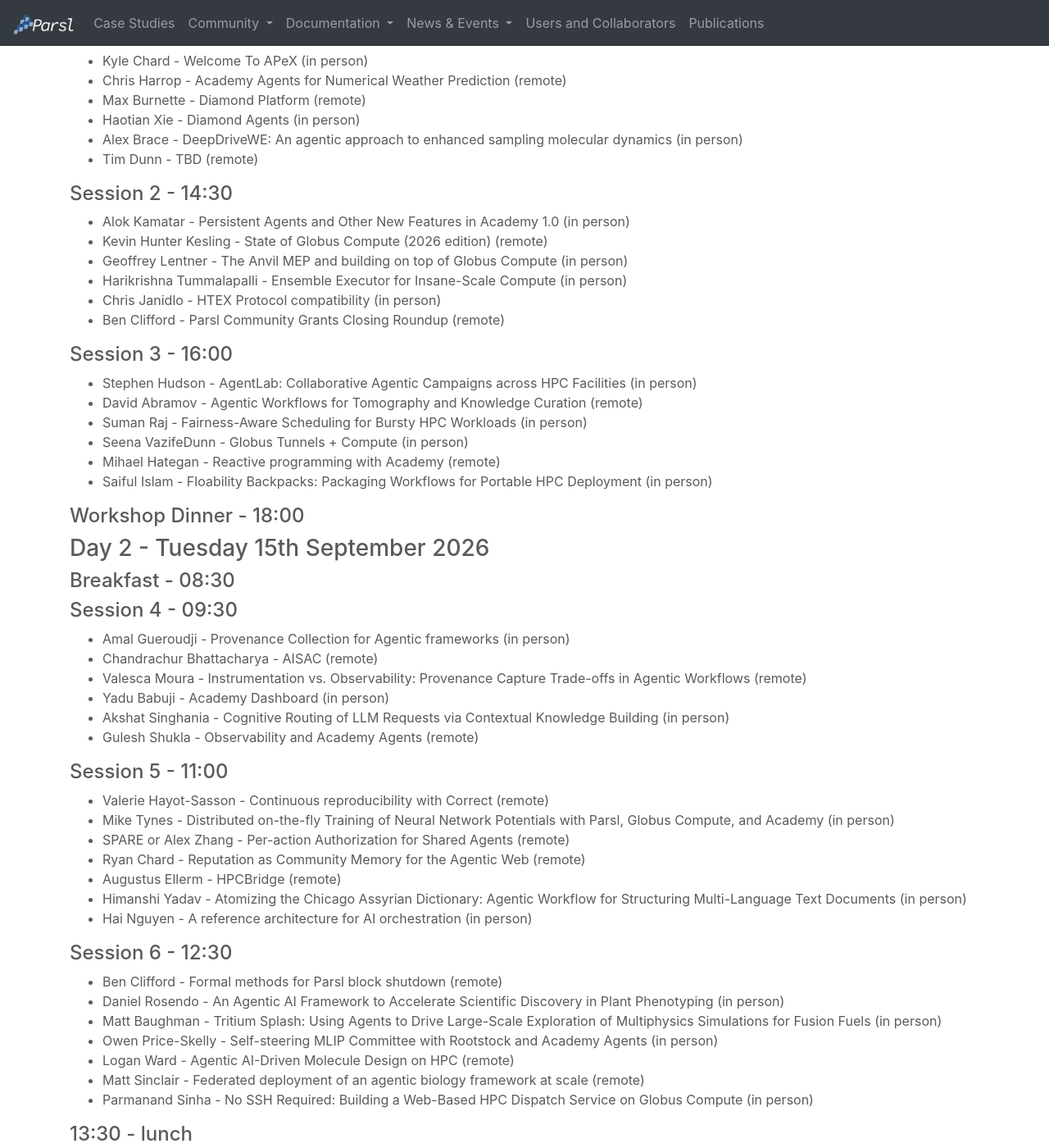
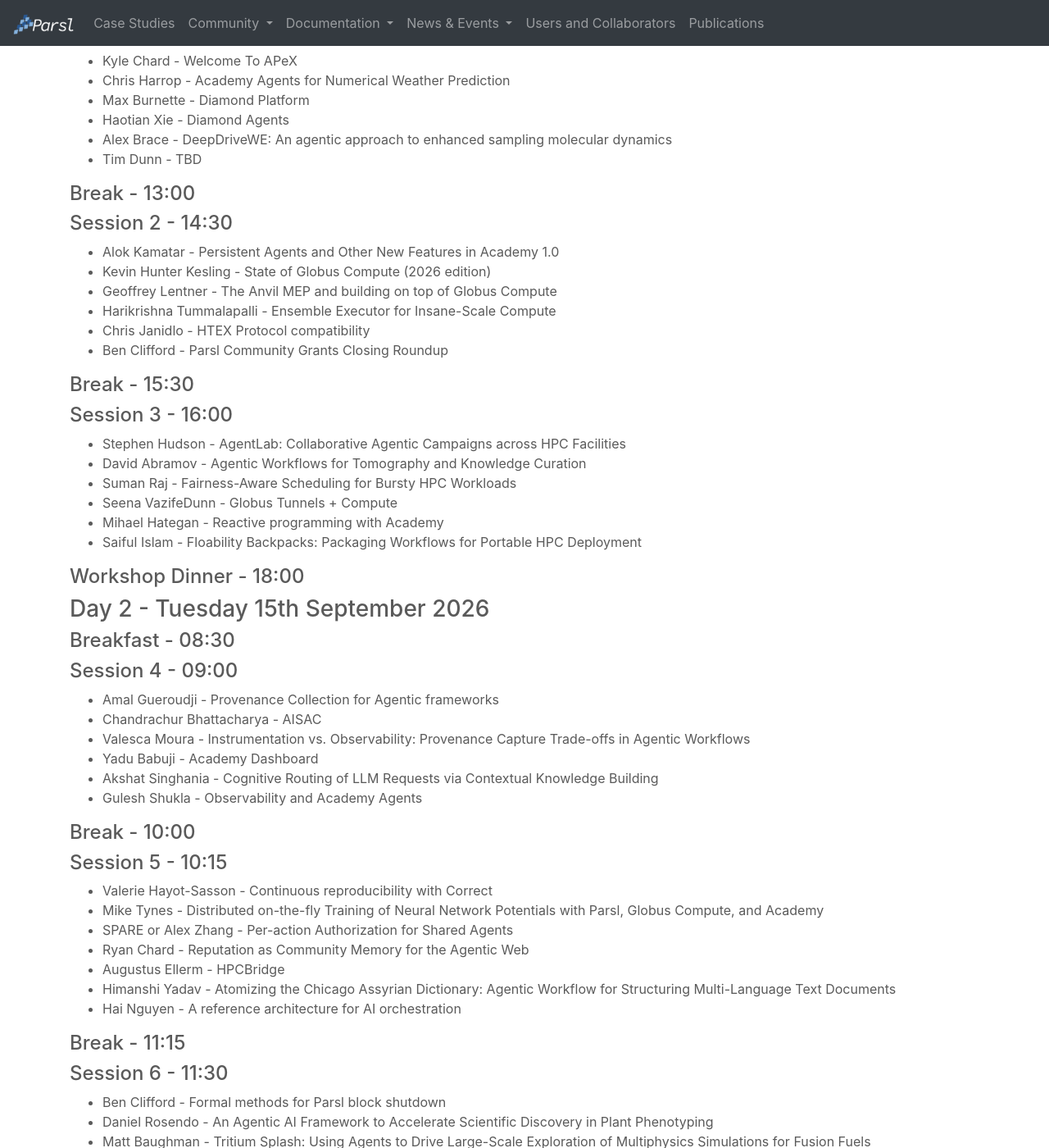
Before and after one commit to Parsl/parsl.github.io, a Jekyll site: the page built from parslfest/apex2026.html, in a window 1280 px wide and 1400 px high, scrolled down 738 px. Shown: the whole window at 82% size. Built offline with Jekyll 4.4.1, drawn with Linux system fonts in a browser that asks for light colours; some of the changed text lies outside the part shown.

Commit message:
Update apex2026.html

```diff
--- a/parslfest/apex2026.html
+++ b/parslfest/apex2026.html
@@ -63,32 +63,36 @@
 
 <h4>Session 1 - 13:00</h4>
 <ul>
-<li>Kyle Chard - Welcome To APeX  (in person) </li>
-<li>Chris Harrop - Academy Agents for Numerical Weather Prediction  (remote) </li>
-<li>Max Burnette - Diamond Platform  (remote) </li>
-<li>Haotian Xie - Diamond Agents  (in person) </li>
-<li>Alex Brace - DeepDriveWE: An agentic approach to enhanced sampling molecular dynamics  (in person) </li>
-<li>Tim Dunn - TBD  (remote) </li>
+<li>Kyle Chard - Welcome To APeX  </li>
+<li>Chris Harrop - Academy Agents for Numerical Weather Prediction </li>
+<li>Max Burnette - Diamond Platform   </li>
+<li>Haotian Xie - Diamond Agents  </li>
+<li>Alex Brace - DeepDriveWE: An agentic approach to enhanced sampling molecular dynamics  </li>
+<li>Tim Dunn - TBD   </li>
 </ul>
+
+<h4>Break - 13:00</h4>
 
 <h4>Session 2 - 14:30</h4>
 <ul>
-<li>Alok Kamatar - Persistent Agents and Other New Features in Academy 1.0  (in person) </li>
-<li>Kevin Hunter Kesling - State of Globus Compute (2026 edition)  (remote) </li>
-<li>Geoffrey Lentner - The Anvil MEP and building on top of Globus Compute  (in person) </li>
-<li>Harikrishna Tummalapalli - Ensemble Executor for Insane-Scale Compute  (in person) </li>
-<li>Chris Janidlo - HTEX Protocol compatibility  (in person) </li>
-<li>Ben Clifford - Parsl Community Grants Closing Roundup  (remote) </li>
+<li>Alok Kamatar - Persistent Agents and Other New Features in Academy 1.0   </li>
+<li>Kevin Hunter Kesling - State of Globus Compute (2026 edition)  </li>
+<li>Geoffrey Lentner - The Anvil MEP and building on top of Globus Compute  </li>
+<li>Harikrishna Tummalapalli - Ensemble Executor for Insane-Scale Compute   </li>
+<li>Chris Janidlo - HTEX Protocol compatibility  </li>
+<li>Ben Clifford - Parsl Community Grants Closing Roundup  </li>
 </ul>
+
+<h4>Break - 15:30</h4>
 
 <h4>Session 3 - 16:00</h4>
 <ul>
-<li>Stephen Hudson - AgentLab: Collaborative Agentic Campaigns across HPC Facilities  (in person) </li>
-<li>David Abramov - Agentic Workflows for Tomography and Knowledge Curation  (remote) </li>
-<li>Suman Raj - Fairness-Aware Scheduling for Bursty HPC Workloads  (in person) </li>
-<li>Seena VazifeDunn - Globus Tunnels + Compute  (in person) </li>
-<li>Mihael Hategan - Reactive programming with Academy  (remote) </li>
-<li>Saiful Islam - Floability Backpacks: Packaging Workflows for Portable HPC Deployment  (in person) </li>
+<li>Stephen Hudson - AgentLab: Collaborative Agentic Campaigns across HPC Facilities  </li>
+<li>David Abramov - Agentic Workflows for Tomography and Knowledge Curation   </li>
+<li>Suman Raj - Fairness-Aware Scheduling for Bursty HPC Workloads  </li>
+<li>Seena VazifeDunn - Globus Tunnels + Compute   </li>
+<li>Mihael Hategan - Reactive programming with Academy </li>
+<li>Saiful Islam - Floability Backpacks: Packaging Workflows for Portable HPC Deployment  </li>
 </ul>
 
 <h4>Workshop Dinner - 18:00</h4>
@@ -98,40 +102,44 @@
 
 <h4>Breakfast - 08:30</h4>
 
-<h4>Session 4 - 09:30</h4>
+<h4>Session 4 - 09:00</h4>
 <ul>
-<li>Amal Gueroudji - Provenance Collection for Agentic frameworks  (in person) </li>
-<li>Chandrachur Bhattacharya - AISAC  (remote) </li>
-<li>Valesca Moura - Instrumentation vs. Observability: Provenance Capture Trade-offs in Agentic Workflows  (remote) </li>
-<li>Yadu Babuji - Academy Dashboard  (in person) </li>
-<li>Akshat Singhania - Cognitive Routing of LLM Requests via Contextual Knowledge Building  (in person) </li>
-<li>Gulesh Shukla - Observability and Academy Agents  (remote) </li>
+<li>Amal Gueroudji - Provenance Collection for Agentic frameworks   </li>
+<li>Chandrachur Bhattacharya - AISAC   </li>
+<li>Valesca Moura - Instrumentation vs. Observability: Provenance Capture Trade-offs in Agentic Workflows  </li>
+<li>Yadu Babuji - Academy Dashboard  </li>
+<li>Akshat Singhania - Cognitive Routing of LLM Requests via Contextual Knowledge Building  </li>
+<li>Gulesh Shukla - Observability and Academy Agents   </li>
 </ul>
 
-<h4>Session 5 - 11:00</h4>
+<h4>Break - 10:00</h4>
+
+<h4>Session 5 - 10:15</h4>
 <ul>
-<li>Valerie Hayot-Sasson - Continuous reproducibility with Correct  (remote) </li>
-<li>Mike Tynes - Distributed on-the-fly Training of Neural Network Potentials with Parsl, Globus Compute, and Academy  (in person) </li>
-<li>SPARE or Alex Zhang - Per-action Authorization for Shared Agents  (remote) </li>
-<li>Ryan Chard - Reputation as Community Memory for the Agentic Web  (remote) </li>
-<li>Augustus Ellerm - HPCBridge  (remote) </li>
-<li>Himanshi Yadav - Atomizing the Chicago Assyrian Dictionary: Agentic Workflow for Structuring Multi-Language Text Documents  (in person) </li>
-<li>Hai Nguyen - A reference architecture for AI orchestration  (in person) </li>
+<li>Valerie Hayot-Sasson - Continuous reproducibility with Correct   </li>
+<li>Mike Tynes - Distributed on-the-fly Training of Neural Network Potentials with Parsl, Globus Compute, and Academy   </li>
+<li>SPARE or Alex Zhang - Per-action Authorization for Shared Agents   </li>
+<li>Ryan Chard - Reputation as Community Memory for the Agentic Web   </li>
+<li>Augustus Ellerm - HPCBridge   </li>
+<li>Himanshi Yadav - Atomizing the Chicago Assyrian Dictionary: Agentic Workflow for Structuring Multi-Language Text Documents   </li>
+<li>Hai Nguyen - A reference architecture for AI orchestration  </li>
 </ul>
 
-<h4>Session 6 - 12:30</h4>
+<h4>Break - 11:15</h4>
+
+<h4>Session 6 - 11:30</h4>
 <ul>
-<li>Ben Clifford - Formal methods for Parsl block shutdown  (remote) </li>
-<li>Daniel Rosendo - An Agentic AI Framework to Accelerate Scientific Discovery in Plant Phenotyping  (in person) </li>
-<li>Matt Baughman - Tritium Splash: Using Agents to Drive Large-Scale Exploration of Multiphysics Simulations for Fusion Fuels  (in person) </li>
-<li>Owen Price-Skelly - Self-steering MLIP Committee with Rootstock and Academy Agents  (in person) </li>
-<li>Logan Ward - Agentic AI-Driven Molecule Design on HPC  (remote) </li>
-<li>Matt Sinclair - Federated deployment of an agentic biology framework at scale  (remote) </li>
-<li>Parmanand Sinha - No SSH Required: Building a Web-Based HPC Dispatch Service on Globus Compute  (in person) </li>
+<li>Ben Clifford - Formal methods for Parsl block shutdown  </li>
+<li>Daniel Rosendo - An Agentic AI Framework to Accelerate Scientific Discovery in Plant Phenotyping   </li>
+<li>Matt Baughman - Tritium Splash: Using Agents to Drive Large-Scale Exploration of Multiphysics Simulations for Fusion Fuels   </li>
+<li>Owen Price-Skelly - Self-steering MLIP Committee with Rootstock and Academy Agents   </li>
+<li>Logan Ward - Agentic AI-Driven Molecule Design on HPC   </li>
+<li>Matt Sinclair - Federated deployment of an agentic biology framework at scale   </li>
+<li>Parmanand Sinha - No SSH Required: Building a Web-Based HPC Dispatch Service on Globus Compute  </li>
 
 </ul>
 
-	<h4>13:30 - lunch
+	<h4>12:30 - lunch
 
 
   <h3>Panel</h3>
```
